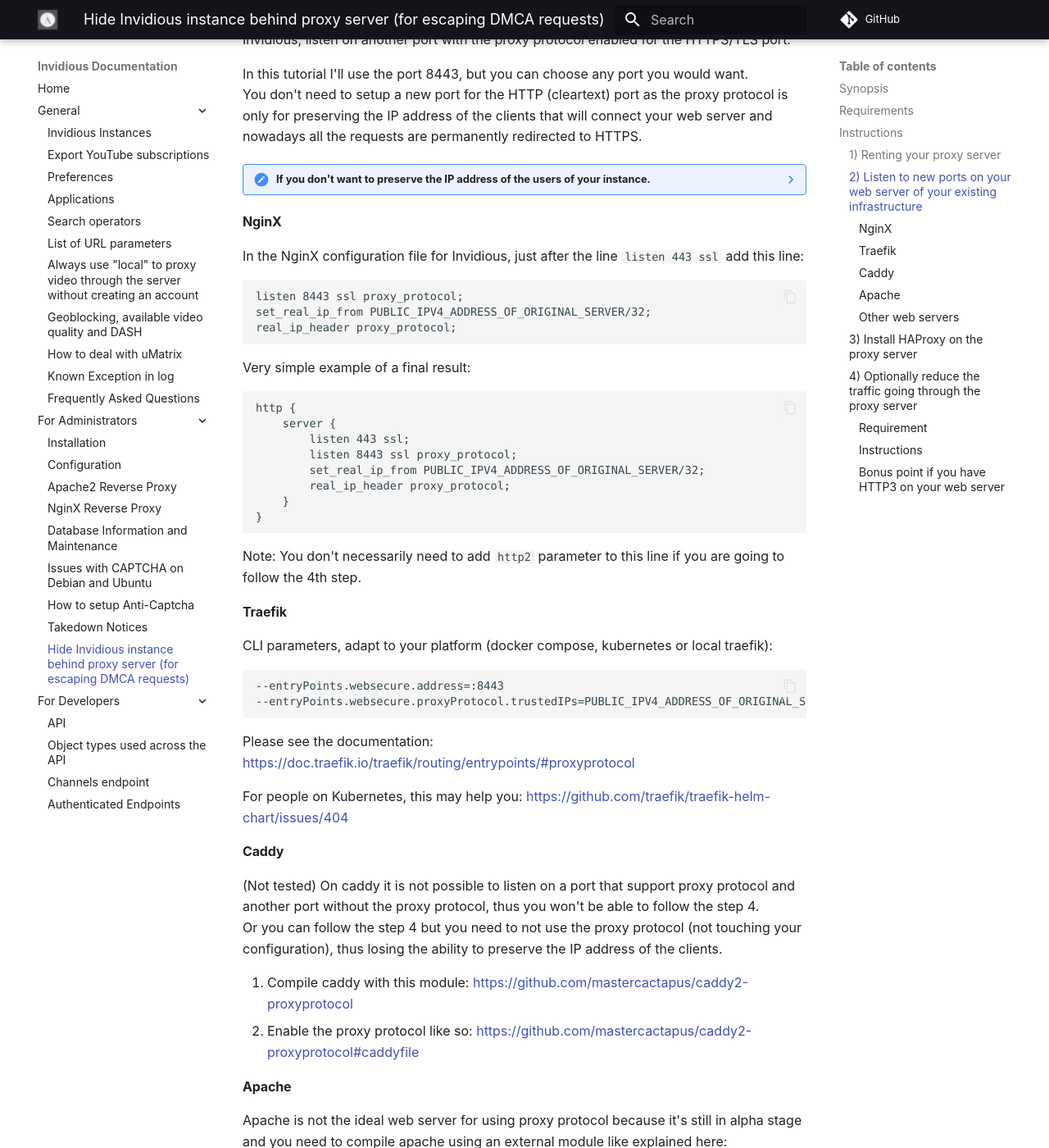
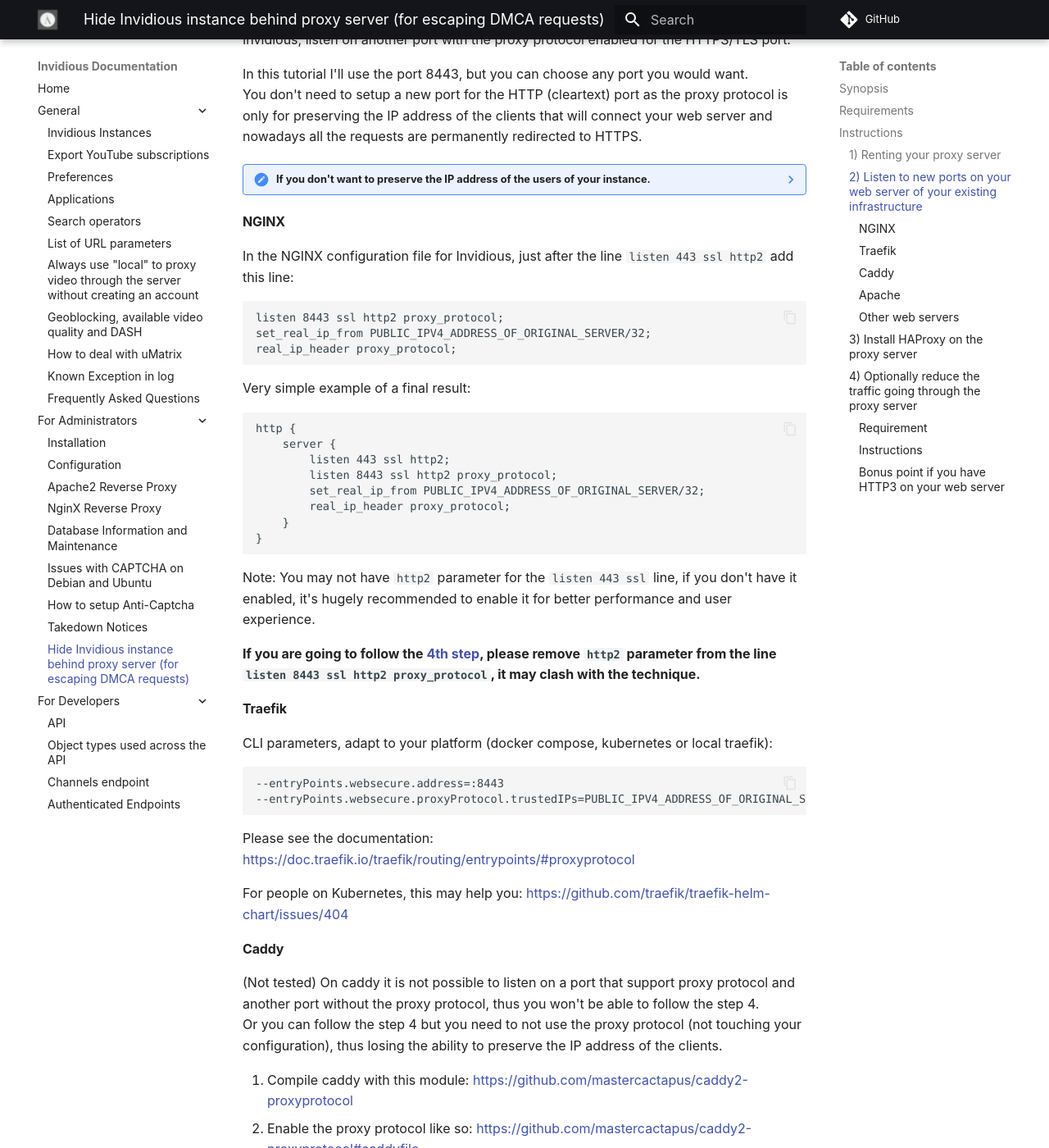
Before and after one commit to iv-org/documentation, an MkDocs documentation site: the page built from docs/hide-instance-behind-proxy-server.md, in a window 1280 px wide and 1400 px high, scrolled down 1799 px. Shown: the whole window at 82% size. Built offline with MkDocs 1.6.1 and Material for MkDocs 9.7.7, drawn with Linux system fonts in a browser that asks for light colours; comment, search, counter and statistics services are not loaded; some of the changed text lies outside the part shown.

Commit message:
Better wording + info about http2

````diff
--- a/docs/hide-instance-behind-proxy-server.md
+++ b/docs/hide-instance-behind-proxy-server.md
@@ -14,13 +14,13 @@
 
     You need to proxy the HTTP protocol normally like you would already do with your current web server for invidious. But in this case from the proxy server to your existing infrastructure. Then also setup the certificates for HTTPS.
 
-    Then you optionally preserve the IP address of your clients using for example on NginX set_real_ip_from and real_ip_header.
+    Then you optionally preserve the IP address of your clients using for example on NGINX set_real_ip_from and real_ip_header.
 
 ## Requirements
 
 - Your main web server should support the proxy protocol, it's possible to do it without it (later on in the tutorial). Non-exhaustive list of web servers that support it:
 
-    * NginX (recommended web server for this tutorial)
+    * NGINX (recommended web server for this tutorial)
     * Traefik
     * Apache ([doesn't come in the official version](https://www.scaleway.com/en/docs/tutorials/proxy-protocol-v2-load-balancer/#configuring-proxy-protocol-in-apache-web-server))
     * Caddy ([need to build with a custom module](https://github.com/mastercactapus/caddy2-proxyprotocol))
@@ -75,11 +75,11 @@
 
     But preserving the IP address is in my opinion essential for blocking bots, bad actors.
 
-#### NginX
+#### NGINX
 
-In the NginX configuration file for Invidious, just after the line `listen 443 ssl` add this line:
+In the NGINX configuration file for Invidious, just after the line `listen 443 ssl http2` add this line:
 ```
-listen 8443 ssl proxy_protocol;
+listen 8443 ssl http2 proxy_protocol;
 set_real_ip_from PUBLIC_IPV4_ADDRESS_OF_ORIGINAL_SERVER/32;
 real_ip_header proxy_protocol;
 ```
@@ -88,15 +88,17 @@
 ```
 http {
     server {
-        listen 443 ssl;
-        listen 8443 ssl proxy_protocol;
+        listen 443 ssl http2;
+        listen 8443 ssl http2 proxy_protocol;
         set_real_ip_from PUBLIC_IPV4_ADDRESS_OF_ORIGINAL_SERVER/32;
         real_ip_header proxy_protocol;
     }
 }
 ```
 
-Note: You don't necessarily need to add `http2` parameter to this line if you are going to follow the 4th step.
+Note: You may not have `http2` parameter for the `listen 443 ssl` line, if you don't have it enabled, it's hugely recommended to enable it for better performance and user experience.
+
+**If you are going to follow the [4th step](#4-optionally-reduce-the-traffic-going-through-the-proxy-server), please remove `http2` parameter from the line `listen 8443 ssl http2 proxy_protocol`, it may clash with the technique.**
 
 #### Traefik
 
@@ -198,7 +200,7 @@
 *I'll use the terminology `original server(s)` for the server(s) of your existing infrastructure, not the proxy server.*
 
 #### Requirement
-You need to have HTTP2 enabled on your web server, on NginX it's as simple as adding `http2` in the `listen ssl` line.
+You need to have HTTP2 enabled on your web server, on NGINX it's as simple as adding `http2` in the `listen ssl` line.
 You can check that in your config or here: https://tools.keycdn.com/http2-test
 
 #### Instructions
@@ -211,7 +213,7 @@
     alt-svc: h2="original.yourdomain.com:443"; ma=86400
     ```
     Here is how to do it for:
-    - NginX: `add_header alt-svc 'h2="original.yourdomain.com:443"; ma=86400';`
+    - NGINX: `add_header alt-svc 'h2="original.yourdomain.com:443"; ma=86400';`
     - Traefik (or [read the doc](https://doc.traefik.io/traefik/middlewares/http/headers/)): `traefik.http.middlewares.altsvc.headers.customresponseheaders.alt-svc=h2="original.yourdomain.com:443"; ma=86400`
     - Caddy: `header alt-svc h2="original.yourdomain.com:443"; ma=86400`
     - Apache: `Header set alt-svc 'h2="original.yourdomain.com:443"; ma=86400'`
@@ -226,7 +228,7 @@
 Different web servers that support HTTP3:
 
 - Traefik, you can enable HTTP3: https://doc.traefik.io/traefik/routing/entrypoints/#http3
-- NginX, there is a tutorial here: https://www.nginx.com/blog/binary-packages-for-preview-nginx-quic-http3-implementation/
+- NGINX, there is a tutorial here: https://www.nginx.com/blog/binary-packages-for-preview-nginx-quic-http3-implementation/
 - Caddy, it's already enabled by default
 
 1. Edit the previously added HTTP header by adapting it like this:
````
